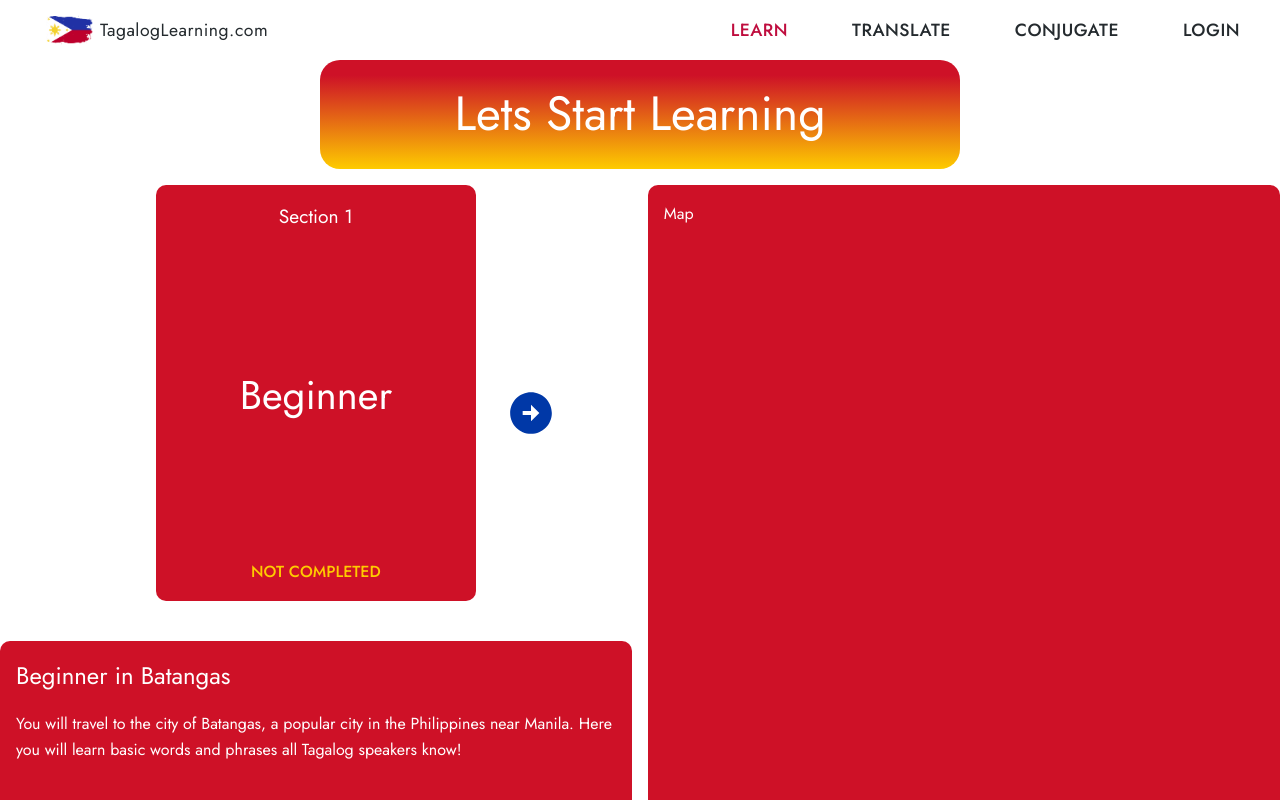
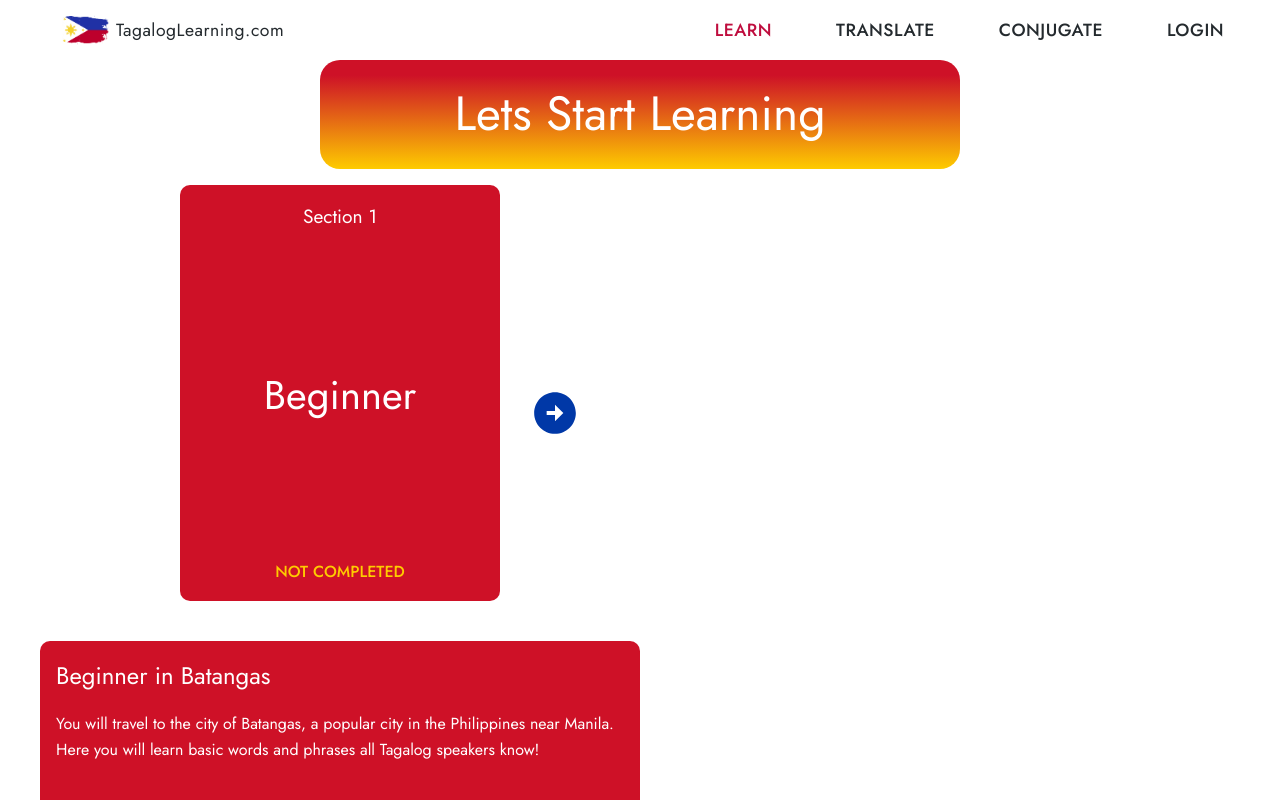
Before and after one commit to keanu-a/tagalog-learning, a React (Vite) app in the folder client/: page /learn in a window 1280 px wide. Shown: the top 800 px of the page. Built offline with nearby package versions, Linux system fonts and the light colour scheme.

Commit message:
Add .main css, and started working on LearnPage

```diff
--- a/client/src/components/lessonComponents/options/Options.module.css
+++ b/client/src/components/lessonComponents/options/Options.module.css
@@ -9,7 +9,8 @@
 
 .option {
   border-radius: 20px;
-  width: 6rem;
+  width: fit-content;
+  padding: 0 1rem;
   height: 3rem;
 
   background-color: var(--color-light--3);
--- a/client/src/components/logo/Logo.jsx
+++ b/client/src/components/logo/Logo.jsx
@@ -15,7 +15,7 @@ function Logo({ lesson }) {
     if (lesson) {
       e.preventDefault();
       const confirm = window.confirm(
-        'Are you sure you want to go back to the home page?'
+        'Progress will not be saved. \nAre you sure you want to go back to the home page?'
       );
 
       if (confirm) navigate('/');
--- a/client/src/components/navbar/Navbar.jsx
+++ b/client/src/components/navbar/Navbar.jsx
@@ -1,9 +1,28 @@
 import React from 'react';
-import { Link, NavLink } from 'react-router-dom';
+import { NavLink } from 'react-router-dom';
 
 import styles from './Navbar.module.css';
 
 import Logo from '../logo/Logo';
+
+const navLinks = [
+  {
+    link: '/learn',
+    text: 'Learn',
+  },
+  {
+    link: '/translate',
+    text: 'Translate',
+  },
+  {
+    link: '/conjugate',
+    text: 'Conjugate',
+  },
+  {
+    link: '/login',
+    text: 'Login',
+  },
+];
 
 const Navbar = () => {
   return (
@@ -12,18 +31,11 @@ const Navbar = () => {
         <Logo lesson={false} />
 
         <ul>
-          <li>
-            <NavLink to="/learn">Learn</NavLink>
-          </li>
-          <li>
-            <NavLink to="/translate">Translate</NavLink>
-          </li>
-          <li>
-            <NavLink to="/conjugate">Conjugate</NavLink>
-          </li>
-          <li>
-            <NavLink to="/login">Login</NavLink>
-          </li>
+          {navLinks.map(({ link, text }) => (
+            <li key={text}>
+              <NavLink to={link}>{text}</NavLink>
+            </li>
+          ))}
         </ul>
       </nav>
     </header>
--- a/client/src/components/navbar/Navbar.module.css
+++ b/client/src/components/navbar/Navbar.module.css
@@ -8,6 +8,7 @@
   justify-content: space-between;
   margin: 0 auto;
   font-size: 1.1rem;
+  padding: 0 1rem;
 }
 
 .nav ul {
--- a/client/src/index.css
+++ b/client/src/index.css
@@ -125,3 +125,9 @@ button:hover {
   background-color: var(--color-brand--1);
   color: #fff;
 }
+
+/* This is used by page sections */
+.main {
+  max-width: 1200px;
+  margin: 1rem auto;
+}
--- a/client/src/pages/conjugatePage/ConjugatePage.jsx
+++ b/client/src/pages/conjugatePage/ConjugatePage.jsx
@@ -7,7 +7,7 @@ import './Conjugate.scss';
 
 const ConjugatePage = () => {
   return (
-    <div>
+    <>
       <Navbar />
 
       <main>
@@ -45,7 +45,7 @@ const ConjugatePage = () => {
           <button className="btn-conjugate">Learn</button>
         </div>
       </main>
-    </div>
+    </>
   );
 };
 
--- a/client/src/pages/homePage/Home.jsx
+++ b/client/src/pages/homePage/Home.jsx
@@ -107,13 +107,13 @@ const Home = () => {
           <h1>Learn Tagalog Easily</h1>
         </section>
 
-        <section className={styles.home}>
+        <section className="main">
           <h3>How it works</h3>
 
           <HowSection />
         </section>
 
-        <section className={styles.home}>
+        <section className="main">
           <h3>Variety of Lessons</h3>
 
           <div className={styles.lessons}>
--- a/client/src/pages/learnPage/LearnPage.jsx
+++ b/client/src/pages/learnPage/LearnPage.jsx
@@ -6,6 +6,7 @@ import PageHeader from '../../components/pageHeader/PageHeader';
 import Carousel from '../../components/carousel/Carousel';
 import Map from '../../components/map/Map';
 
+import styles from './LearnPage.module.css';
 import './LearnPage.scss';
 
 const sectionDetails = [
@@ -33,12 +34,10 @@ const LearnPage = () => {
   return (
     <>
       <Navbar />
-
-      <main>
       <PageHeader text="Lets Start Learning" />
 
-        <main className="learning-content">
-          <div className="section-picker">
+      <main className={`main ${styles.learn}`}>
+        <section className="section-picker">
           <Carousel
             sectionDetails={sectionDetails}
             cardIdx={sectionIdx}
@@ -59,21 +58,18 @@ const LearnPage = () => {
               className="section-details-start"
               onClick={() =>
                 navigate(
-                    `/sections/${sectionDetails[
-                      sectionIdx
-                    ].title.toLowerCase()}`
+                  `/sections/${sectionDetails[sectionIdx].title.toLowerCase()}`
                 )
               }
             >
               START
             </button>
           </div>
-          </div>
+        </section>
 
-          <div className="section-map">
+        <section className="section-map">
           <Map />
-          </div>
-        </main>
+        </section>
       </main>
     </>
   );
```
Lines whose indentation alone changed are shown as unchanged.
